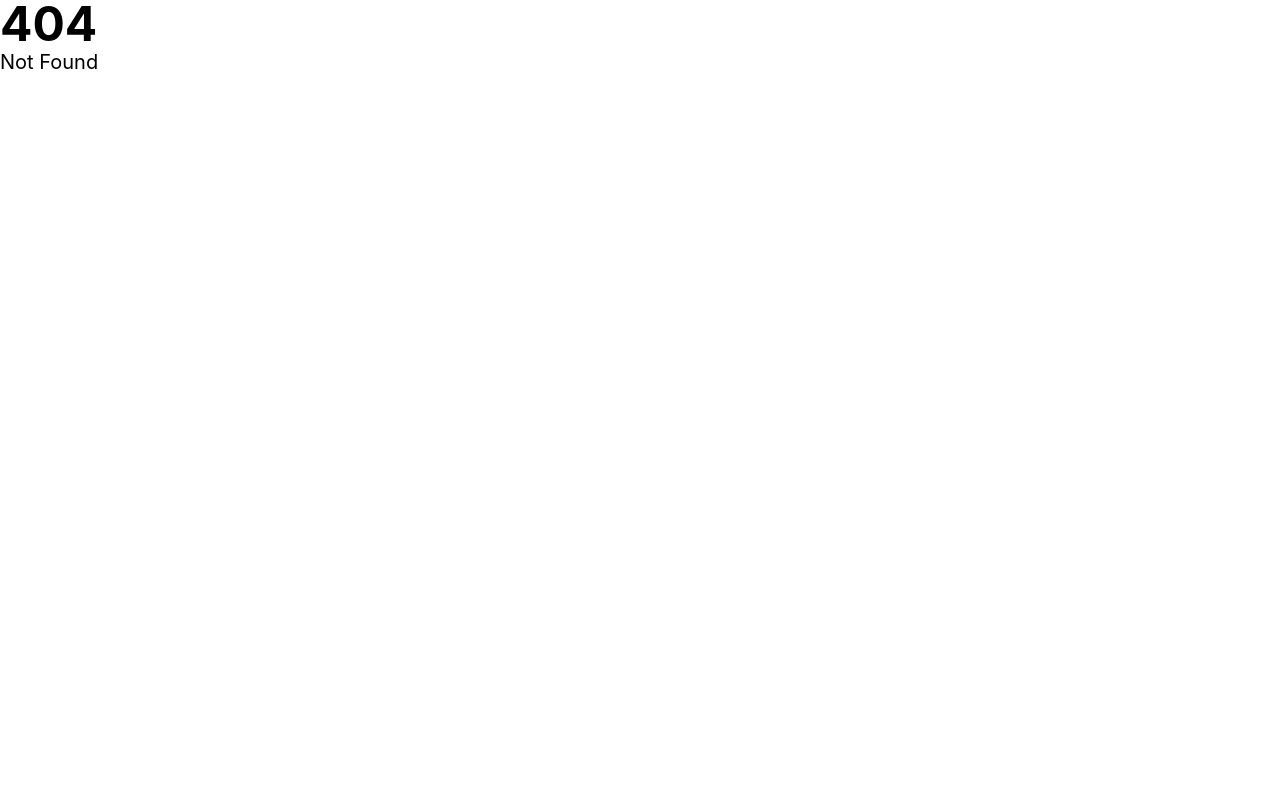
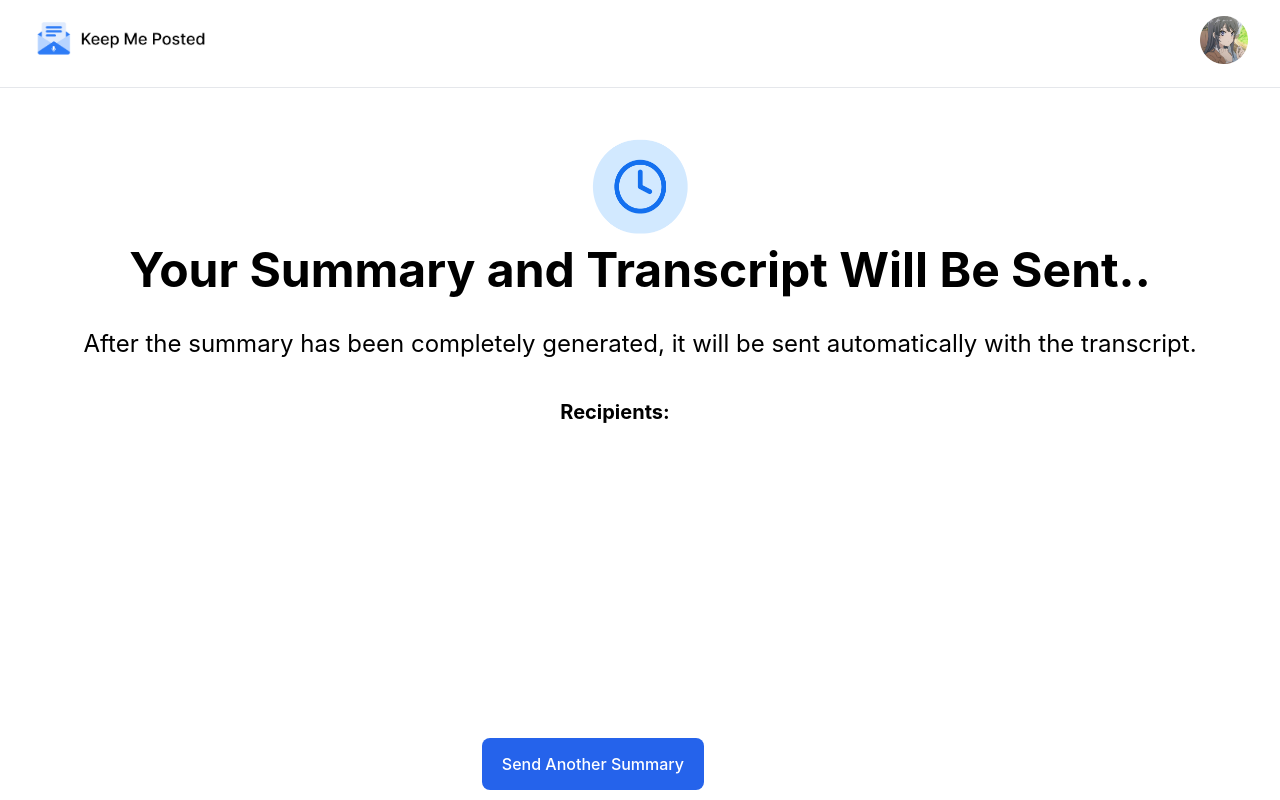
Before and after one commit to RValanki/Keep-Me-Posted, a SvelteKit app in the folder frontend/: page /send_summary_transcript in a window 1280 px wide. Before the commit this address had no page. Built offline with nearby package versions, Linux system fonts and the light colour scheme.

Commit message:
set up page and it's components

```diff
--- /dev/null
+++ b/frontend/src/routes/send_summary_transcript/+page.svelte
@@ -0,0 +1,111 @@
+<!-- Summary and Transcipt will be sent after generation page
+
+    The end page when user reaches the end before the summary has generated with transcipt attached
+
+    Author: Parul Garg
+    Last Modified: 8/08/2024
+-->
+
+
+
+<script>
+    import Button from "../../components/button.svelte";
+    import Topbar from "../../components/topbar.svelte";
+    import { ContactsStore } from "../../stores/contacts-store";
+    import clock from "../../assets/clock.png"
+    import { goto } from "$app/navigation";
+
+
+    //the next page in the sequence
+    let nextPage = () => {
+        console.log("clicked");
+        goto("/upload-audio")
+    }
+
+    </script>
+
+      <Topbar> </Topbar>
+
+      <div class="flex flex-col items-center pt-3 pb-10">
+
+
+        <div class="title-container">
+          <div class="flex justify-center">
+            <img class="flex flex-row justify-center items-center p-0 bg-indigo-200 flex-none order-none flex-grow-0 w-24 h-24" src={clock} alt="Clock" />
+          </div>
+          <h1 class="pt-3">Your Summary and Transcript Will Be Sent..</h1>
+          <p class="subheading">After the summary has been completely generated, it will be sent automatically with the transcript.</p>
+        </div>
+
+        <div class="all-recipients-container">
+          <div class="recipients-txt">Recipients:</div>
+
+          <div class="recipients-container">
+
+            {#each $ContactsStore as email}
+            <div class="email-token">
+              <div class="token">{email}</div>
+            </div>
+          {/each}
+          </div>
+      </div>
+
+      </div>
+
+      <div class="button-container">
+        <div class="button-holder">
+          <Button handleClick={nextPage} text="Send Another Summary"></Button>
+        </div>
+      </div>
+
+  <style>
+
+
+    .button-container {
+      position: absolute;
+      right: 45vw;
+      bottom: 10px;
+    }
+
+    .title-container {
+      display: flex;
+      flex-direction: column;
+      align-items: center;
+      padding-top: 3%
+    }
+
+    .all-recipients-container {
+      display: flex;
+      gap: 50px;
+      padding-top: 3%;
+
+    }
+
+    .recipients-container {
+      display: flex;
+      flex-wrap: wrap;
+      max-width: 40%;
+      gap: 5px;
+    }
+
+    .email-token {
+      display: flex;
+      background-color: #F8F9FC;
+      padding: 4px;
+      border-radius: 5px;
+      justify-content: center;
+      align-items: center;
+      gap: 3px;
+    }
+    .subtitle {
+      padding-bottom: 3%;
+    }
+
+    .subheading {
+      padding-top: 3%;
+    }
+    .recipients-txt{
+      font-weight: 700;
+    }
+
+  </style>
```
